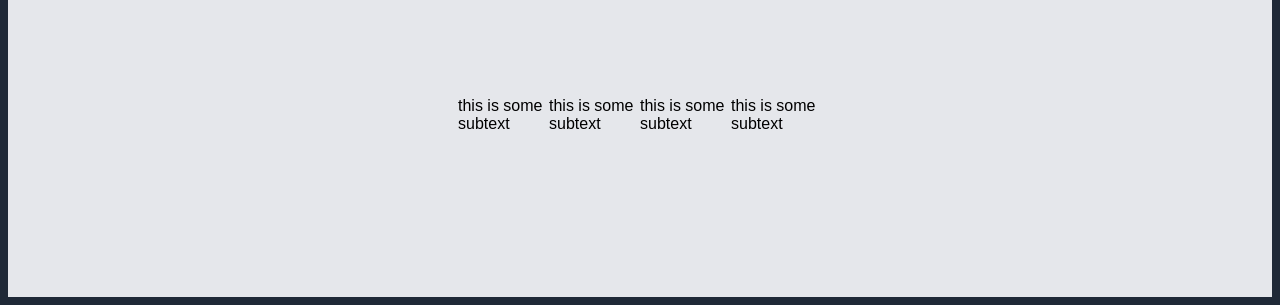
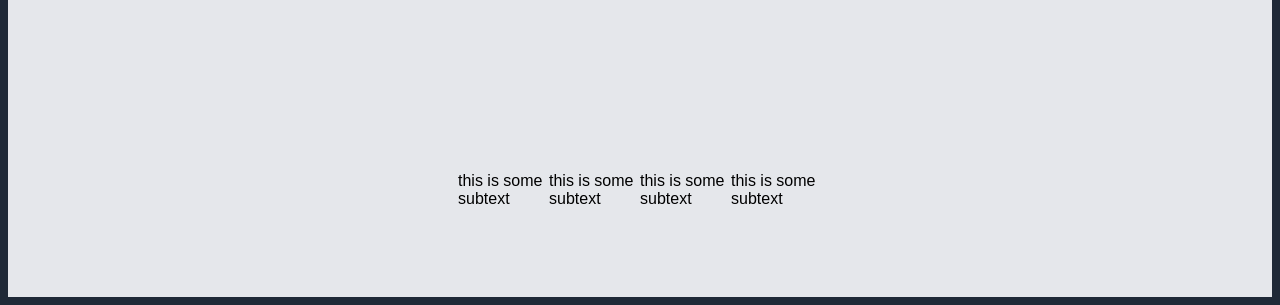
Before and after one commit to humzaemmad/landing-page, a plain HTML site: page index.html in a window 1280 px wide. Shown: the part 775-1080 px from the top of the page. Drawn offline with Linux system fonts and the light colour scheme.

Commit message:
Add image panel in Info panel

```diff
--- a/style/style.css
+++ b/style/style.css
@@ -105,3 +105,12 @@ header{
     padding: 25px 450px 0px 450px;
     height: 200px;
 }
+#info > .imgs {
+    display: flex;
+    flex-direction: row;
+    justify-content: space-evenly;
+    align-items: center;
+    flex: 1;
+    padding: 25px 450px 0px 450px;
+    height: 200px;
+}
```
